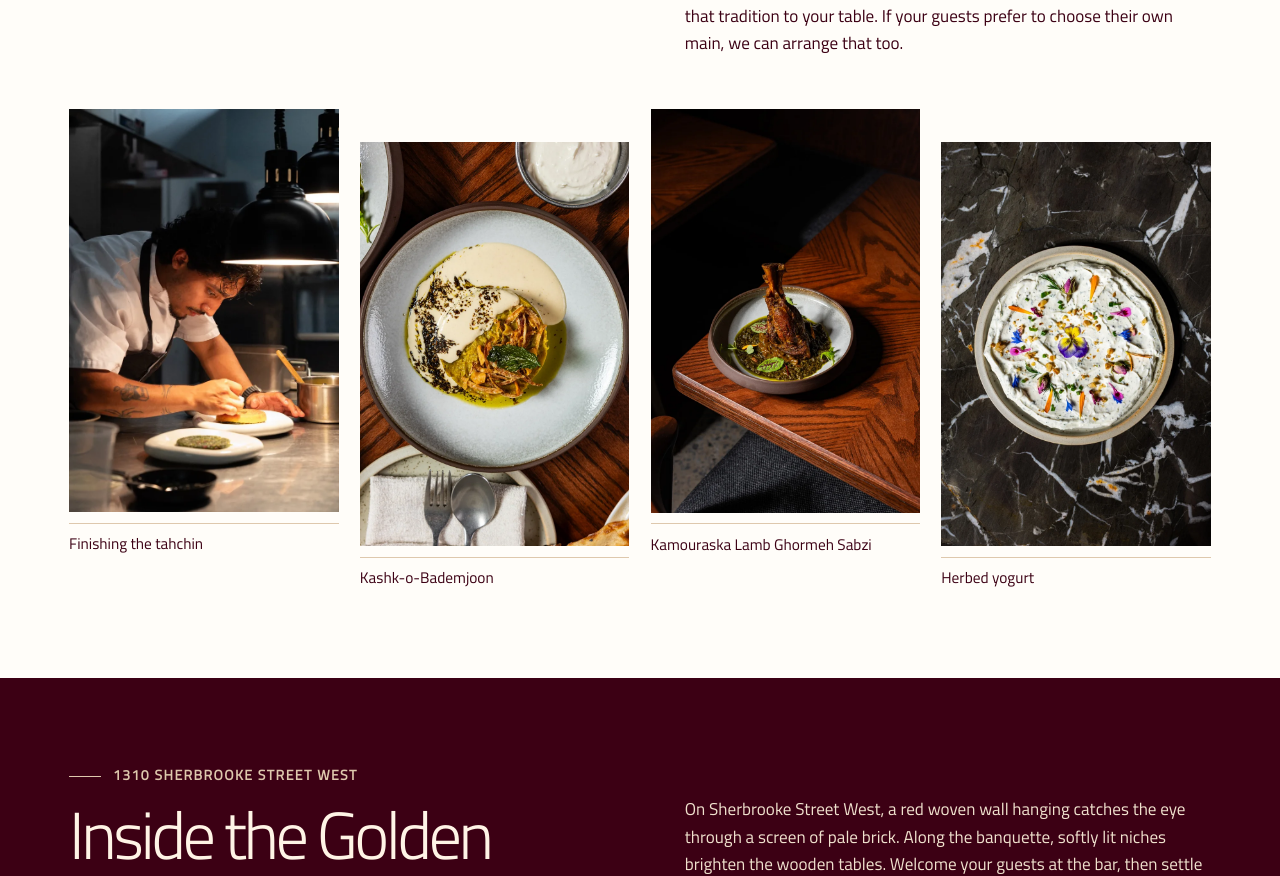
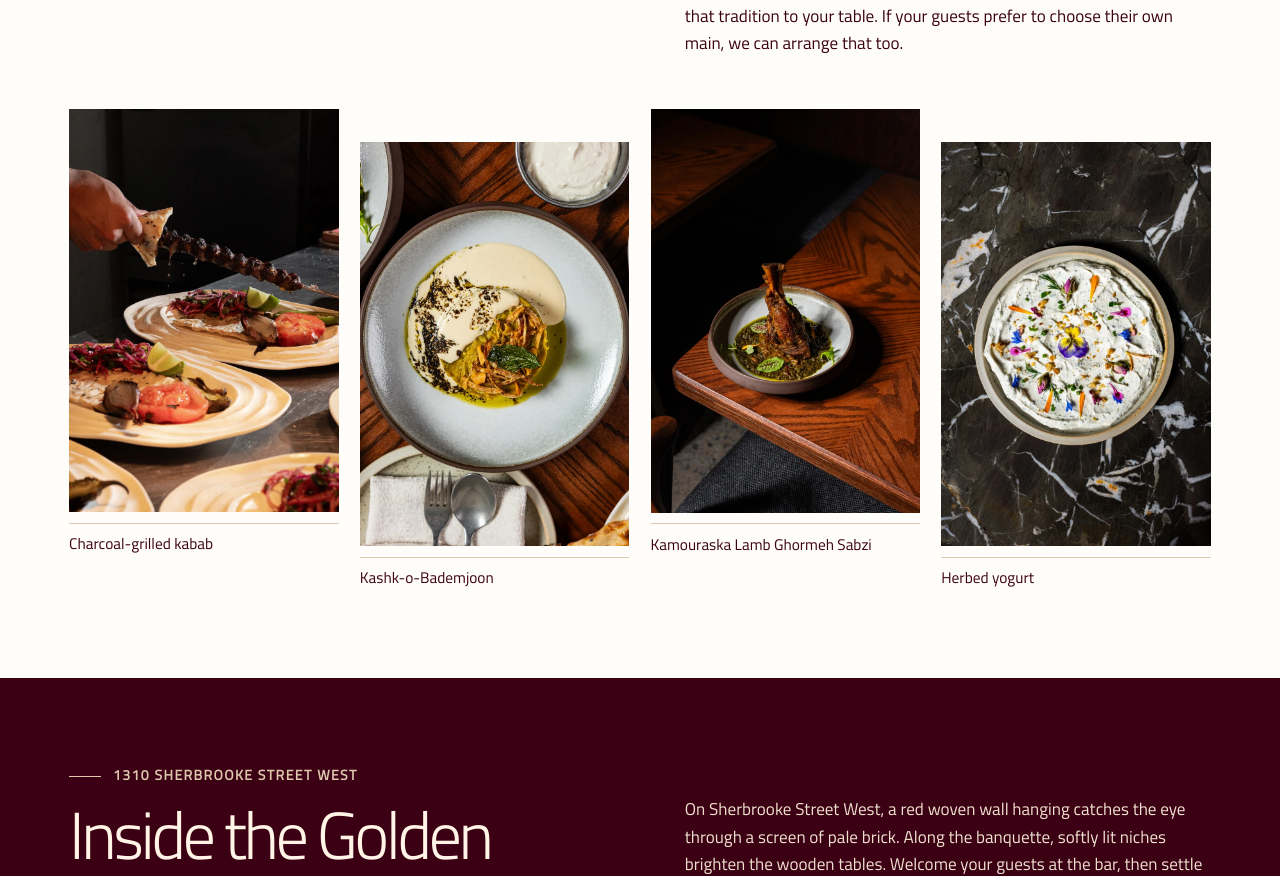
Before and after one commit to BOUS-Persian-Cuisine/website, a Next.js app: page /group-event in a window 1280 px wide. Shown: the part 874-1750 px from the top of the page. Built offline with nearby package versions, Linux system fonts and the light colour scheme.

Commit message:
Feature the grilled kabab photograph in the food gallery

```diff
--- a/src/components/GroupEventLanding.tsx
+++ b/src/components/GroupEventLanding.tsx
@@ -88,17 +88,17 @@ export function GroupEventLanding({ onPlan }: { onPlan: () => void }) {
         <div className={css.foodGallery}>
           <figure>
             <Image
-              width={640}
-              height={959}
+              width={840}
+              height={1258}
               sizes="(max-width: 720px) 45vw, 23vw"
-              src="/img/group-events/chef-at-the-pass.webp"
+              src="/img/group-events/kabab-from-the-skewer.webp"
               alt={t(
-                "A chef finishing golden tahchin at the pass",
-                "Un chef apporte la dernière touche à un tahchin doré",
+                "A grilled kabab lifted from its skewer with flatbread over a plate of onions and grilled tomato",
+                "Un kabab grillé retiré de sa brochette avec du pain plat, au-dessus d’une assiette d’oignons et de tomate grillée",
               )}
             />
             <figcaption>
-              {t("Finishing the tahchin", "La finition du tahchin")}
+              {t("Charcoal-grilled kabab", "Kabab grillé au charbon de bois")}
             </figcaption>
           </figure>
           <figure>
```
Also changed, not shown: public/img/group-events/kabab-from-the-skewer.webp (added).
